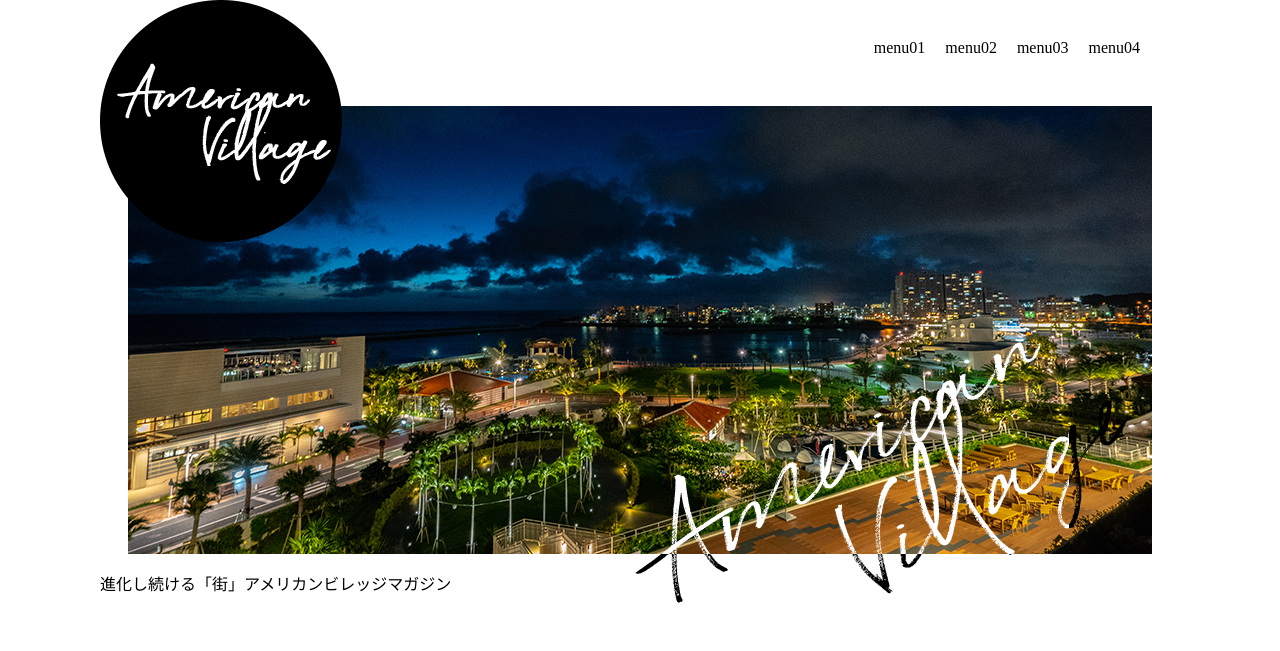
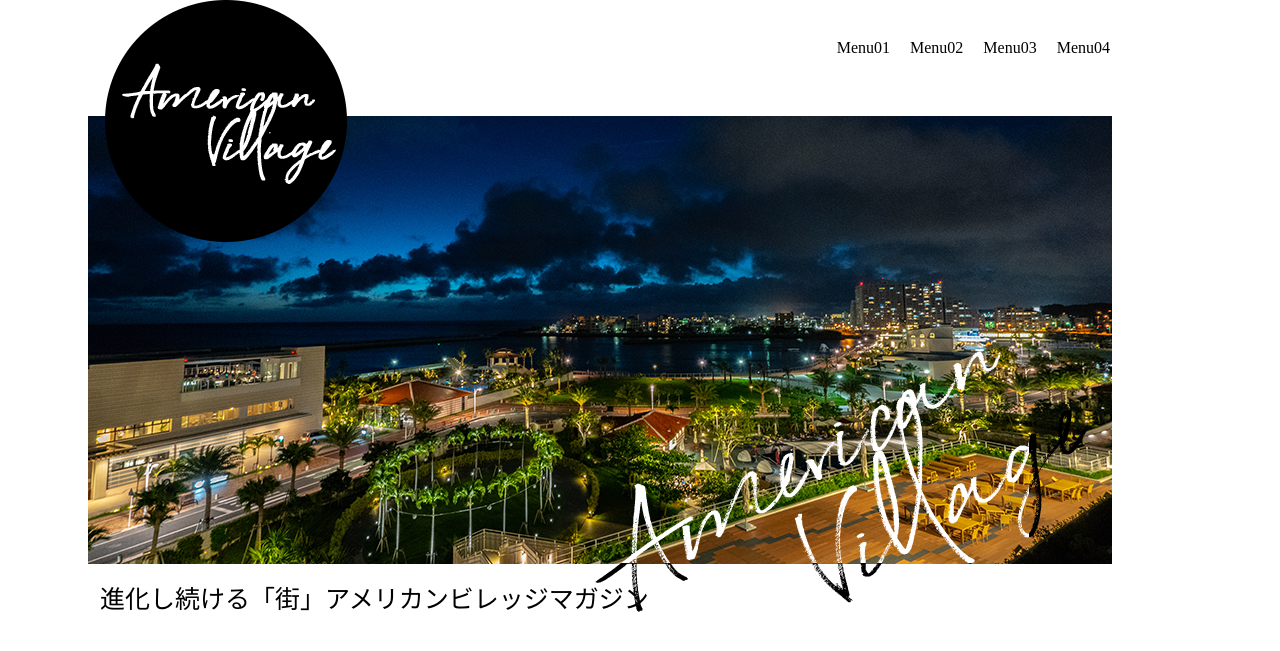
Before and after one commit to HirokoAB/OJT, a PHP site: page /header.html in a window 1280 px wide. Shown: the top 651 px of the page. Run offline with PHP 8.4, Linux system fonts and the light colour scheme.

Commit message:
first commit

```diff
--- a/header.css
+++ b/header.css
@@ -2,7 +2,7 @@
   position: relative;
 }
 .menu{
-  margin-right: 140px;
+  margin-right: 170px;
   display: flex;
   justify-content: flex-end;
 
@@ -14,18 +14,20 @@
 }
 .logo{
   position: absolute;
-  left: 100px;
+  left: 105px;
   top: 0px;
   display: flex;
 }
 .img{
-  margin-top: 50px;
+  margin-top: 60px;
+  margin-right: 80px;
   text-align: center;
+
 }
 .visual{
   position: absolute;
-  right: 150px;
-  bottom: -10px;
+  right: 190px;
+  bottom: 0px;
   display: flex;
   justify-content: flex-end;
 
@@ -34,4 +36,6 @@
 .text{
   margin: 20px 0 0  100px;
   display: flex;
+  font-size: 25px;
+
 }
--- a/header.html
+++ b/header.html
@@ -10,10 +10,10 @@
   <div class="header">
     <!-- メニュー右上テキスト -->
     <div class="menu">
-      <p>menu01</p>
-      <p>menu02</p>
-      <p>menu03</p>
-      <p>menu04</p>
+      <p>Menu01</p>
+      <p>Menu02</p>
+      <p>Menu03</p>
+      <p>Menu04</p>
     </div>
     <!-- アメリカンビレッジロゴ -->
       <div class="logo">
```
Lines whose indentation alone changed are shown as unchanged.
